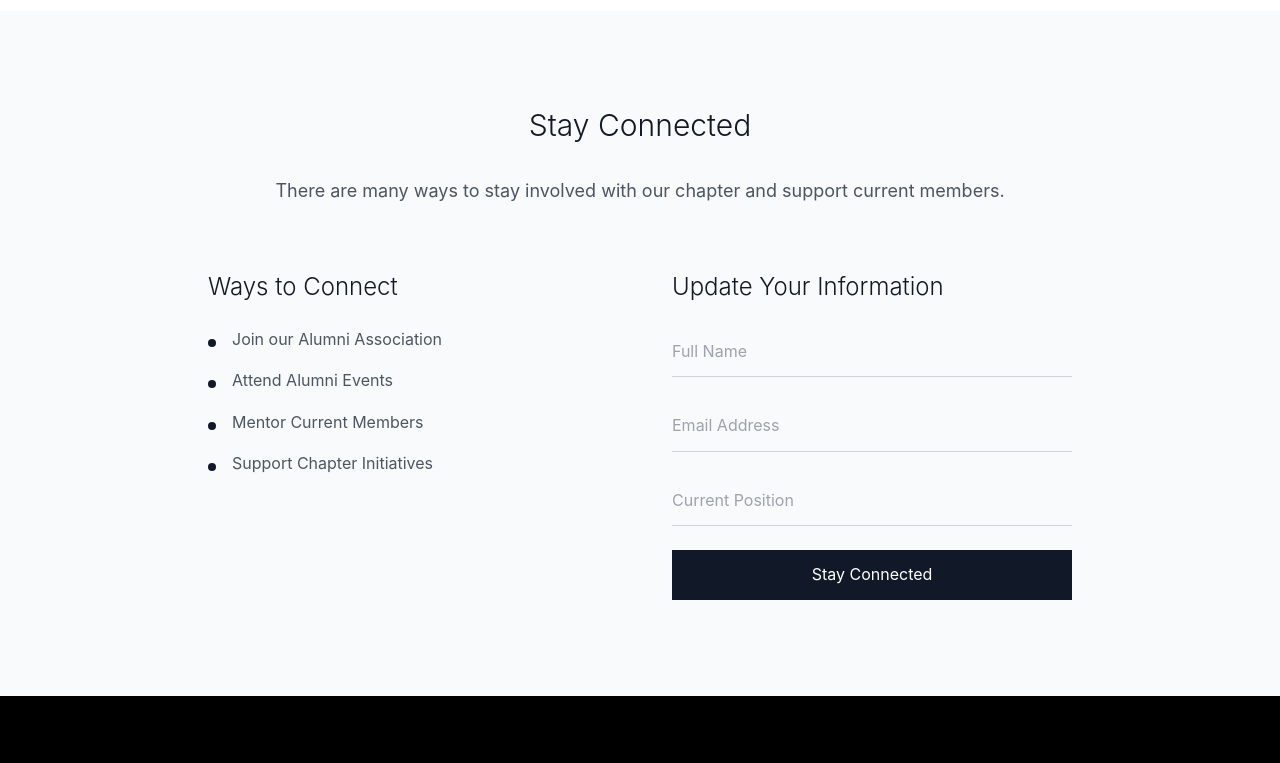
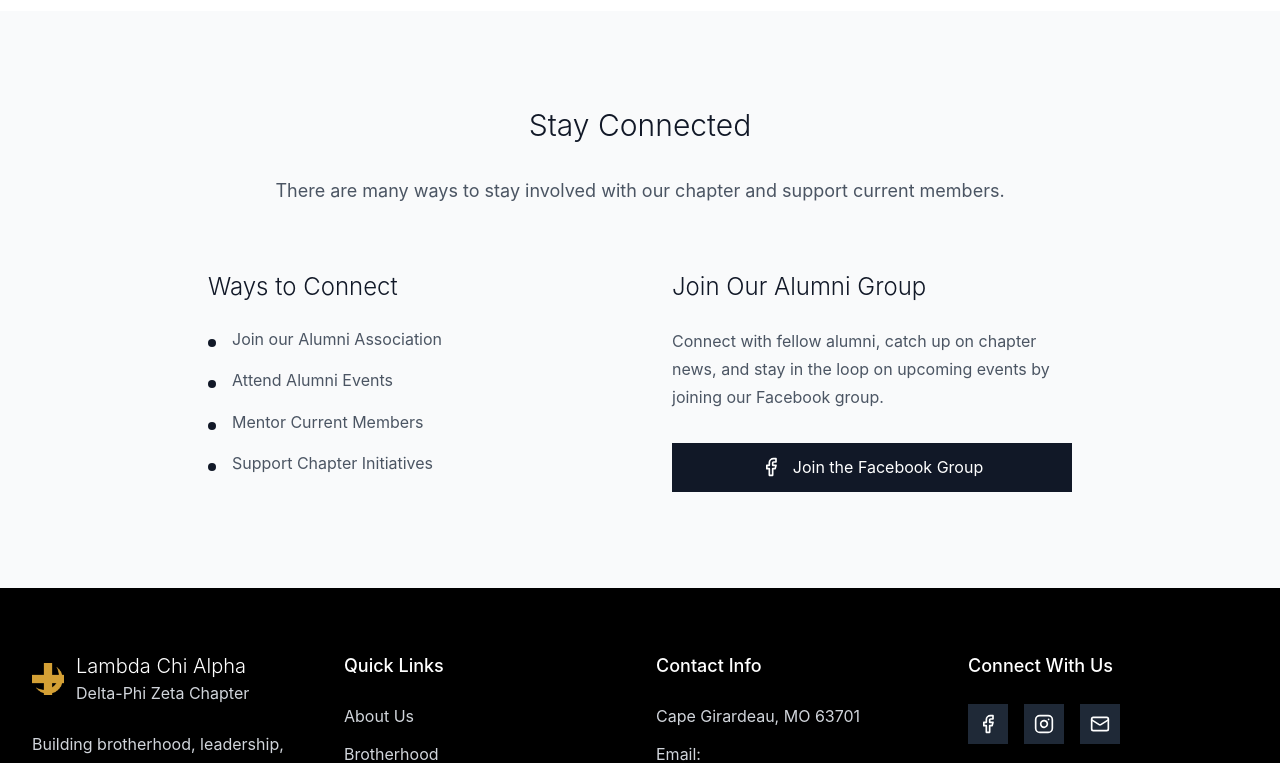
Before and after one commit to bCodes22/SemoLambaChi.com, a React (Vite) app: page /alumni in a window 1280 px wide. Shown: the part 1837-2600 px from the top of the page. Built offline with nearby package versions, Linux system fonts and the light colour scheme.

Commit message:
Update Alumni
Links added to fcaebook

```diff
--- a/src/pages/Alumni.tsx
+++ b/src/pages/Alumni.tsx
@@ -1,6 +1,7 @@
 import HarryS from '../Lambda/HarryS.jpg';
 import BackgroundImage from '../Lambda/Background.jpg';
 import LifeBrotherImage from '../Lambda/Life_Brother.jpg';
+import { Facebook } from 'lucide-react';
 
 const Alumni = () => {
   return (
@@ -132,36 +133,20 @@ const Alumni = () => {
               </div>
             </div>
             <div>
-              <h3 className="text-2xl font-light text-gray-900 mb-6">Update Your Information</h3>
-              <form className="space-y-6">
-                <div>
-                  <input
-                    type="text"
-                    placeholder="Full Name"
-                    className="w-full px-0 py-3 border-0 border-b border-gray-300 focus:outline-none focus:border-gray-900 bg-transparent"
-                  />
-                </div>
-                <div>
-                  <input
-                    type="email"
-                    placeholder="Email Address"
-                    className="w-full px-0 py-3 border-0 border-b border-gray-300 focus:outline-none focus:border-gray-900 bg-transparent"
-                  />
-                </div>
-                <div>
-                  <input
-                    type="text"
-                    placeholder="Current Position"
-                    className="w-full px-0 py-3 border-0 border-b border-gray-300 focus:outline-none focus:border-gray-900 bg-transparent"
-                  />
-                </div>
-                <button
-                  type="submit"
-                  className="w-full bg-gray-900 text-white py-3 hover:bg-gray-800 transition-colors duration-300"
-                >
-                  Stay Connected
-                </button>
-              </form>
+              <h3 className="text-2xl font-light text-gray-900 mb-6">Join Our Alumni Group</h3>
+              <p className="text-gray-600 leading-relaxed mb-8">
+                Connect with fellow alumni, catch up on chapter news, and stay in the loop
+                on upcoming events by joining our Facebook group.
+              </p>
+              <a
+                href="https://www.facebook.com/groups/2487145961"
+                target="_blank"
+                rel="noopener noreferrer"
+                className="w-full flex items-center justify-center gap-3 bg-gray-900 text-white py-3 hover:bg-gray-800 transition-colors duration-300"
+              >
+                <Facebook className="w-5 h-5" />
+                Join the Facebook Group
+              </a>
             </div>
           </div>
         </div>
```
